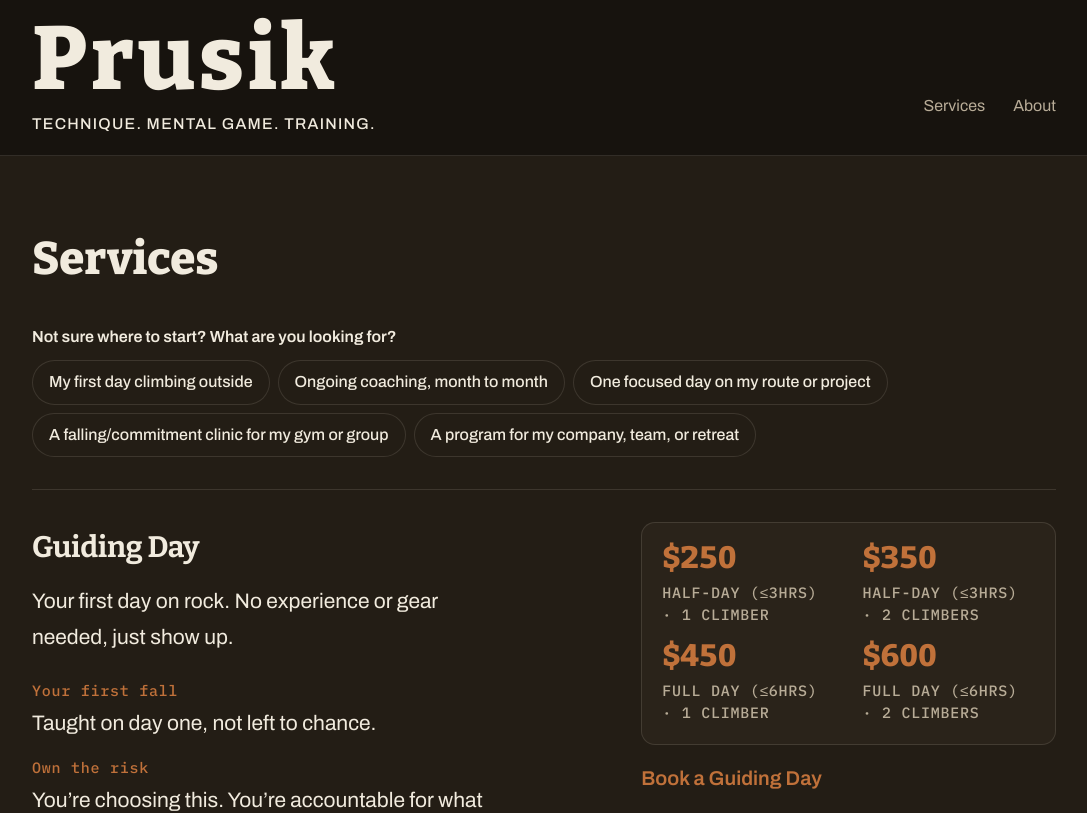
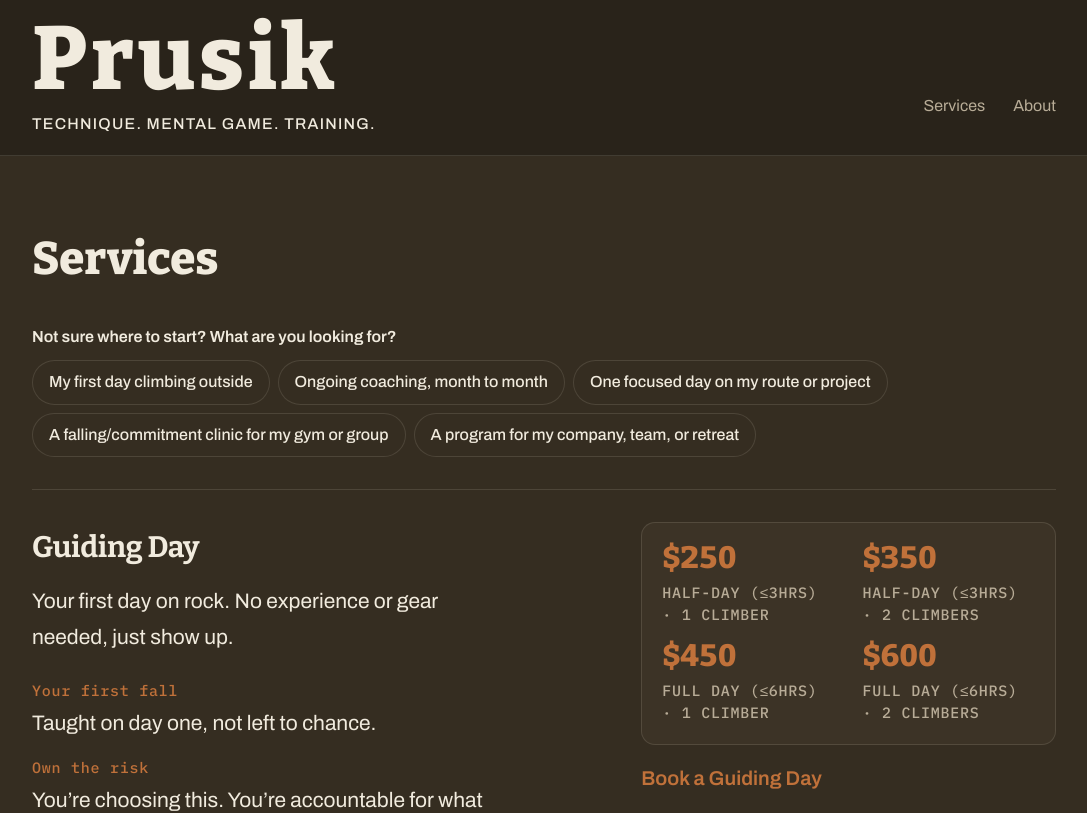
Before and after one commit to straydog-labs/prusik-site, a Next.js app: page / in a window 1280 px wide. Shown: the top 813 px of the page, without its empty margins (96-1183 px from the left). Built offline with nearby package versions, Linux system fonts and the light colour scheme.

Commit message:
Lighten the page background one step
Raise chalk, surface, and surface-2 together so the services
band and price panels stay one step above the page.

Co-authored-by: straydog-labs <straydog-labs@users.noreply.github.com>

```diff
--- a/tailwind.config.ts
+++ b/tailwind.config.ts
@@ -6,9 +6,9 @@ const config: Config = {
     extend: {
       colors: {
         ink: "#F1EBDE",
-        chalk: "#18140F",
-        surface: "#231D15",
-        "surface-2": "#2A231A",
+        chalk: "#2A241B",
+        surface: "#352D21",
+        "surface-2": "#3C3326",
         sandstone: "#C08A52",
         mark: "#C0713A",
         muted: "#B8AC97",
```
